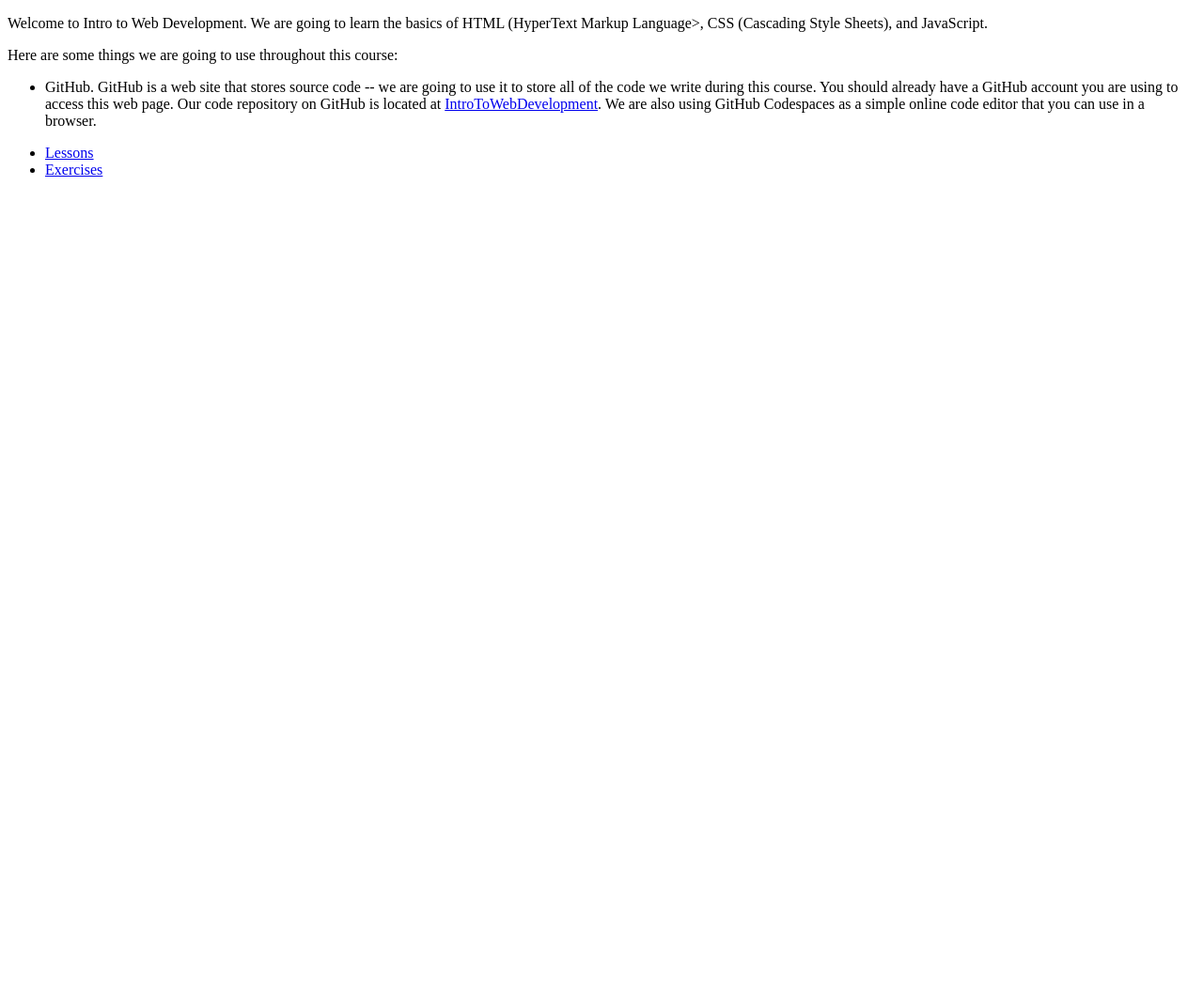
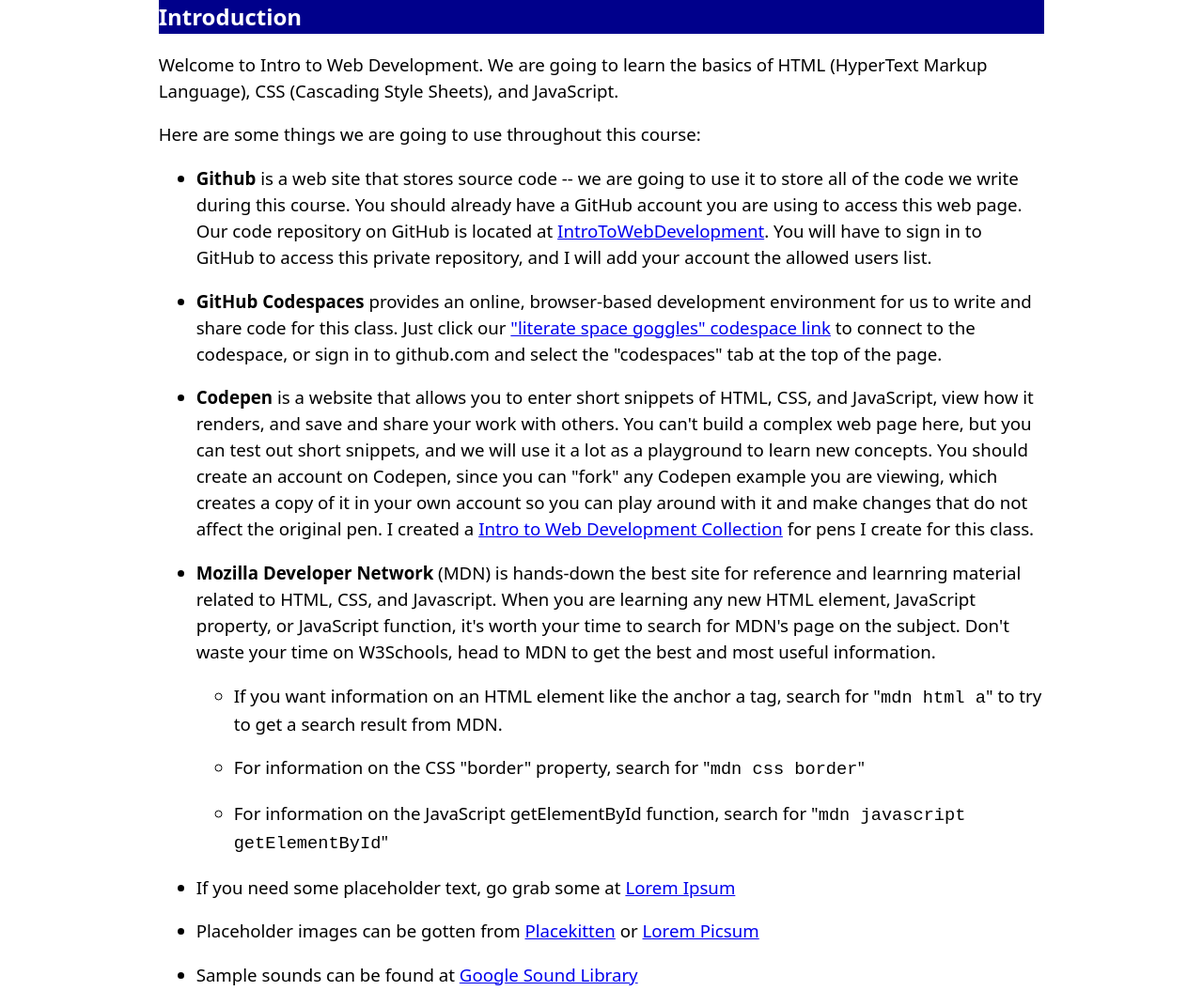
Before and after one commit to pspill/IntroToWebDevelopment, a plain HTML site: page index.html in a window 1280 px wide. Shown: the top 1055 px of the page at 94% size. Before the commit the page ends 800 px from the top, so only its background shows below. Drawn offline with Linux system fonts and the light colour scheme.

Commit message:
more landing page work, some styling

```diff
--- /dev/null
+++ b/base.css
@@ -0,0 +1,30 @@
+body {
+    font-family: system-ui, sans-serif;
+    font-size: 14pt;
+}
+
+.layout {
+    display: grid;
+    grid-template-columns: 150px auto 150px;
+    grid-template-rows: auto 1fr;
+    grid-gap: 1em;
+    grid-template-areas: "top-left top top-right" "left middle right"
+}
+
+main {
+    grid-area: middle
+}
+
+header {
+    background-color: darkblue;
+    color: white;
+    grid-area: top
+}
+
+h1 {
+    font-size: 18pt;
+}
+
+li, p + p {
+    margin-top: 1em;
+}
--- a/index.html
+++ b/index.html
@@ -1,22 +1,80 @@
 <!DOCTYPE html>
 <html lang="en">
+
 <head>
     <meta charset="UTF-8">
     <meta http-equiv="X-UA-Compatible" content="IE=edge">
     <meta name="viewport" content="width=device-width, initial-scale=1.0">
     <title>Intro to Web Development</title>
+    <link href="./reset.css" rel="stylesheet">
+    <link href="./base.css" rel="stylesheet">
 </head>
+
 <body>
-    <p>Welcome to Intro to Web Development. We are going to learn the basics of HTML (HyperText Markup Language>,
+    <div class="layout">
+        <header><h1>Introduction</h1></header>
+        <main>
+            <p>Welcome to Intro to Web Development. We are going to learn the basics of HTML (HyperText Markup
+                Language),
                 CSS (Cascading Style Sheets), and JavaScript.
             </p>
             <p>Here are some things we are going to use throughout this course:
             <ul>
-            <li>GitHub.  GitHub is a web site that stores source code -- we are going to use it to store
+                <li><strong>Github</strong> is a web site that stores source code -- we are going to use it to store
                     all of the code we write during this course. You should already have a GitHub account you are using
                     to access this web page.
-                Our code repository on GitHub is located at <a href="https://github.com/pspill/IntroToWebDevelopment">IntroToWebDevelopment</a>.
-                We are also using GitHub Codespaces as a simple online code editor that you can use in a browser.
+                    Our code repository on GitHub is located at
+                    <a href="https://github.com/pspill/IntroToWebDevelopment">IntroToWebDevelopment</a>.
+                    You will have to sign in to GitHub to access this private repository, and I will add your account
+                    the
+                    allowed users list.
+                </li>
+                <li>
+                    <strong>GitHub Codespaces</strong> provides an online, browser-based development environment for us
+                    to
+                    write and share code for this class.
+                    Just click our <a
+                        href="https://pspill-literate-space-goggles-g467xxv4ww7cv9v9.github.dev/">"literate
+                        space goggles" codespace link</a> to connect to the codespace, or sign in to github.com and
+                    select
+                    the "codespaces" tab at the top of the page.
+                </li>
+                <li>
+                    <strong>Codepen</strong> is a website that allows you to enter short snippets of HTML, CSS, and
+                    JavaScript, view how it renders, and save and
+                    share your work with others. You can't build a complex web page here, but you can test out short
+                    snippets, and we will use it a lot as a playground to
+                    learn new concepts. You should create an account on Codepen, since you can "fork" any Codepen
+                    example
+                    you are viewing, which creates a copy of it in your own account
+                    so you can play around with it and make changes that do not affect the original pen. I created a <a
+                        href="https://codepen.io/collection/vBdJzM">Intro to Web Development Collection</a> for pens I
+                    create for this class.
+                </li>
+                <li>
+                    <strong>Mozilla Developer Network</strong> (MDN) is hands-down the best site for reference and
+                    learnring material related to HTML, CSS, and Javascript.
+                    When you are learning any new HTML element, JavaScript property, or JavaScript function, it's worth
+                    your time to search for MDN's page on the subject.
+                    Don't waste your time on W3Schools, head to MDN to get the best and most useful information.
+                    <ul>
+                        <li>If you want information on an HTML element like the anchor a tag, search for
+                            "<code>mdn html a</code>" to try to get a search result from MDN.</li>
+                        <li>For information on the CSS "border" property, search for "<code>mdn css border</code>"</li>
+                        <li>For information on the JavaScript getElementById function, search for
+                            "<code>mdn javascript getElementById</code>"</li>
+                    </ul>
+                </li>
+                <li>
+                    If you need some placeholder text, go grab some at <a href="https://loremipsum.io">Lorem Ipsum</a>
+                </li>
+                <li>
+                    Placeholder images can be gotten from <a href="https://placekitten.com">Placekitten</a> or <a
+                        href="https://picsum.photos">Lorem Picsum</a>
+                </li>
+                <li>
+                    Sample sounds can be found at <a
+                        href="https://developers.google.com/assistant/tools/sound-library">Google Sound Library</a>
                 </li>
             </ul>
             </p>
@@ -24,5 +82,8 @@
                 <li><a href="/lessons/index.html">Lessons</a></li>
                 <li><a href="/exercises/index.html">Exercises</a></li>
             </ul>
+        </main>
+    </div>
 </body>
+
 </html>
--- /dev/null
+++ b/reset.css
@@ -0,0 +1,63 @@
+/*
+ Modern Reset
+ See https://andy-bell.co.uk/a-modern-css-reset/
+*/
+
+/* Box sizing rules */
+*,
+*::before,
+*::after {
+  box-sizing: border-box;
+}
+
+/* Remove default margin */
+body,
+h1,
+h2,
+h3,
+h4,
+p,
+figure,
+blockquote,
+dl,
+dd {
+  margin: 0;
+}
+
+/* Remove list styles on ul, ol elements with a list role, which suggests default styling will be removed */
+ul[role="list"],
+ol[role="list"] {
+  list-style: none;
+}
+
+/* Set core root defaults */
+html:focus-within {
+  scroll-behavior: smooth;
+}
+
+/* Set core body defaults */
+body {
+  min-height: 100vh;
+  text-rendering: optimizeSpeed;
+  line-height: 1.5;
+}
+
+/* A elements that don't have a class get default styles */
+a:not([class]) {
+  text-decoration-skip-ink: auto;
+}
+
+/* Make images easier to work with */
+img,
+picture {
+  max-width: 100%;
+  display: block;
+}
+
+/* Inherit fonts for inputs and buttons */
+input,
+button,
+textarea,
+select {
+  font: inherit;
+}
```
Lines whose indentation alone changed are shown as unchanged.
